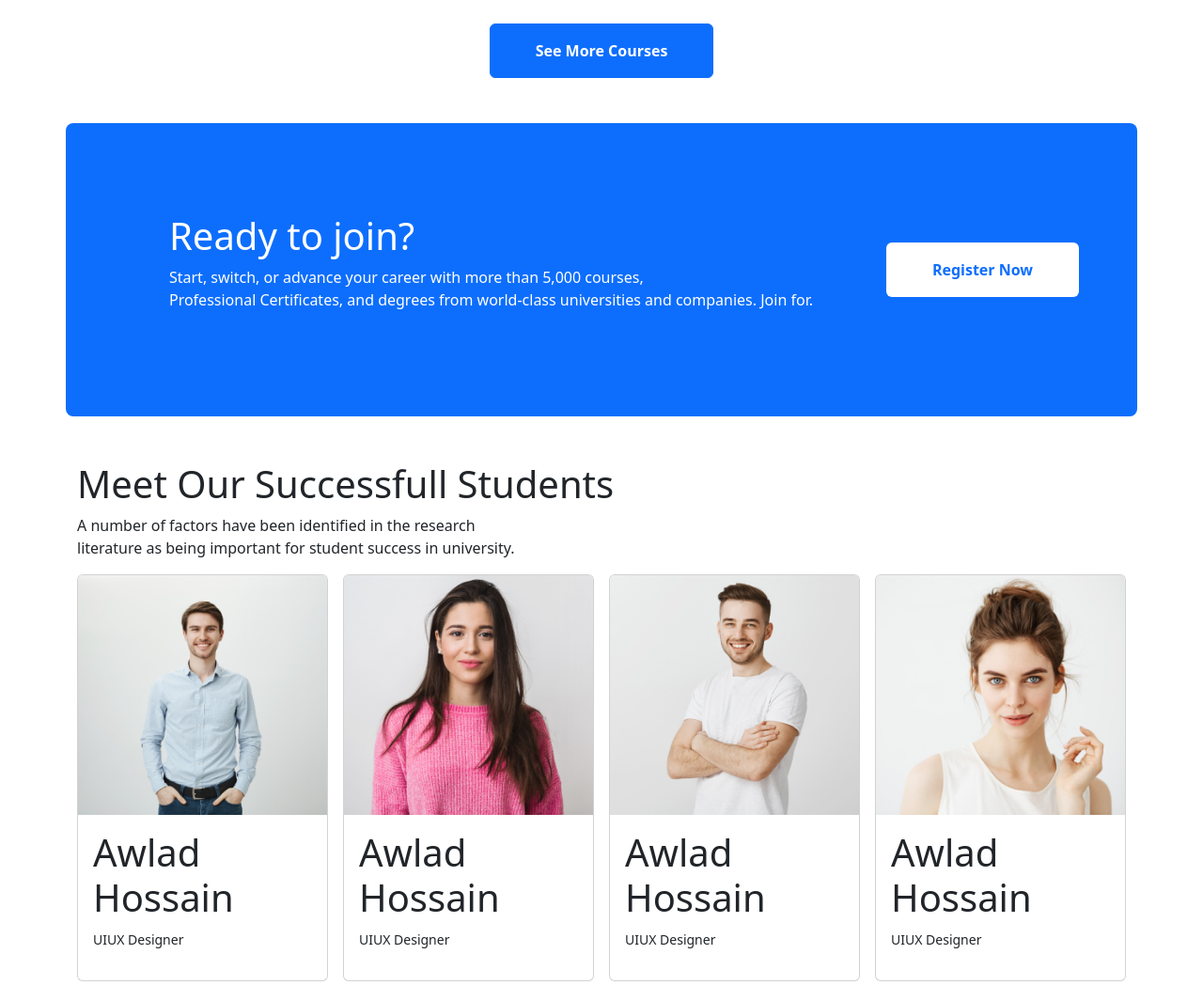
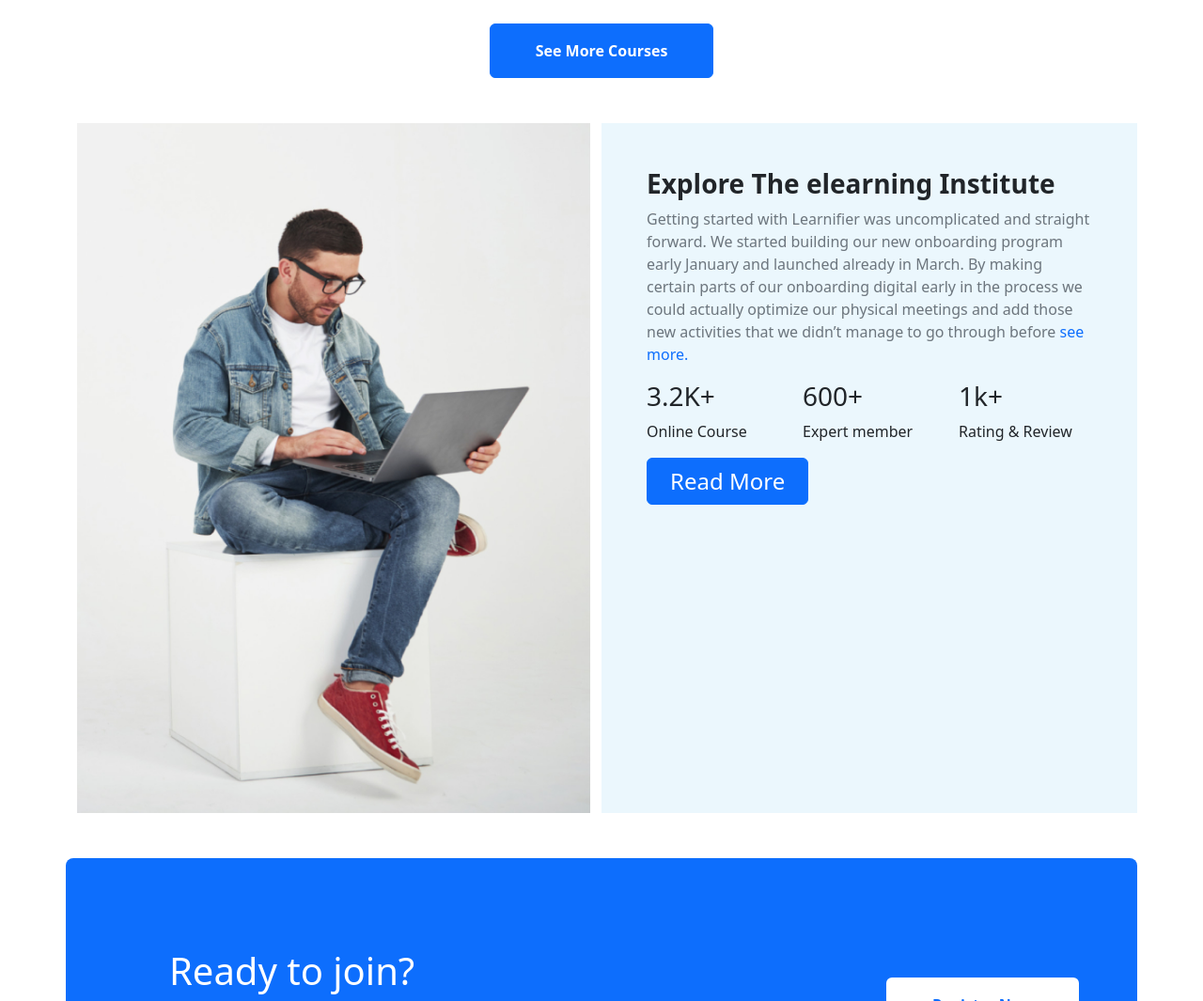
Before and after one commit to mdmasudrana271/Alpha-Edu, a plain HTML site: page index.html in a window 1280 px wide. Shown: the part 1780-2845 px from the top of the page at 94% size. Drawn offline with nearby package versions, Linux system fonts and the light colour scheme.

Commit message:
work section done

```diff
--- a/index.html
+++ b/index.html
@@ -185,10 +185,45 @@
         </section>
 
         <!-- explore section start -->
-        <section class="container my-5 expo">
-
+        <section class="container">
+            <div class="row row-cols-1 row-cols-md-2 row-cols-lg-2 my-5">
+                <div class="col">
+                    <img src="images/working.png" class="img-fluid" alt="">
+                </div>
+                <div class="col p-5 work">
+                    <h3 class="fw-bold">Explore The elearning Institute</h3>
+                    <p class="text-muted">Getting started with Learnifier was uncomplicated and straight forward. We
+                        started building our
+                        new
+                        onboarding program early January and launched already in March. By making certain parts of
+                        our
+                        onboarding digital early in the process we could actually optimize our physical meetings and
+                        add
+                        those new activities that we didn’t manage to go
+                        through before <span class="text-primary">see more.</span></p>
+                    <div class="row row-cols-2 row-cols-md-3">
+                        <div class="col">
+                            <h3>3.2K+</h3>
+                            <p>Online Course</p>
+                        </div>
+                        <div class="col">
+                            <h3>600+</h3>
+                            <p>Expert member</p>
+                        </div>
+                        <div class="col">
+                            <h3>1k+</h3>
+                            <p>Rating & Review</p>
+                        </div>
+                    </div>
+                    <button class="btn btn-primary px-4 fs-4">Read More</button>
+                </div>
+            </div>
         </section>
         <!-- explore section end -->
+
+
+
+
 
         <!-- modal section start -->
         <section class="container my-5 bg-primary rounded-3">
--- a/style.css
+++ b/style.css
@@ -3,11 +3,7 @@
     mix-blend-mode: multiply;
   }
 
-.work-img-size{
-  height: 500px;
-}
-
-  .expo{
+  .work{
     background: #ebf7fd;
 
   }
```
Also changed, not shown: images/course-2/18824957.jpg (deleted), images/course-2/SL-103020-37400-03.jpg (deleted), 3 other files.
